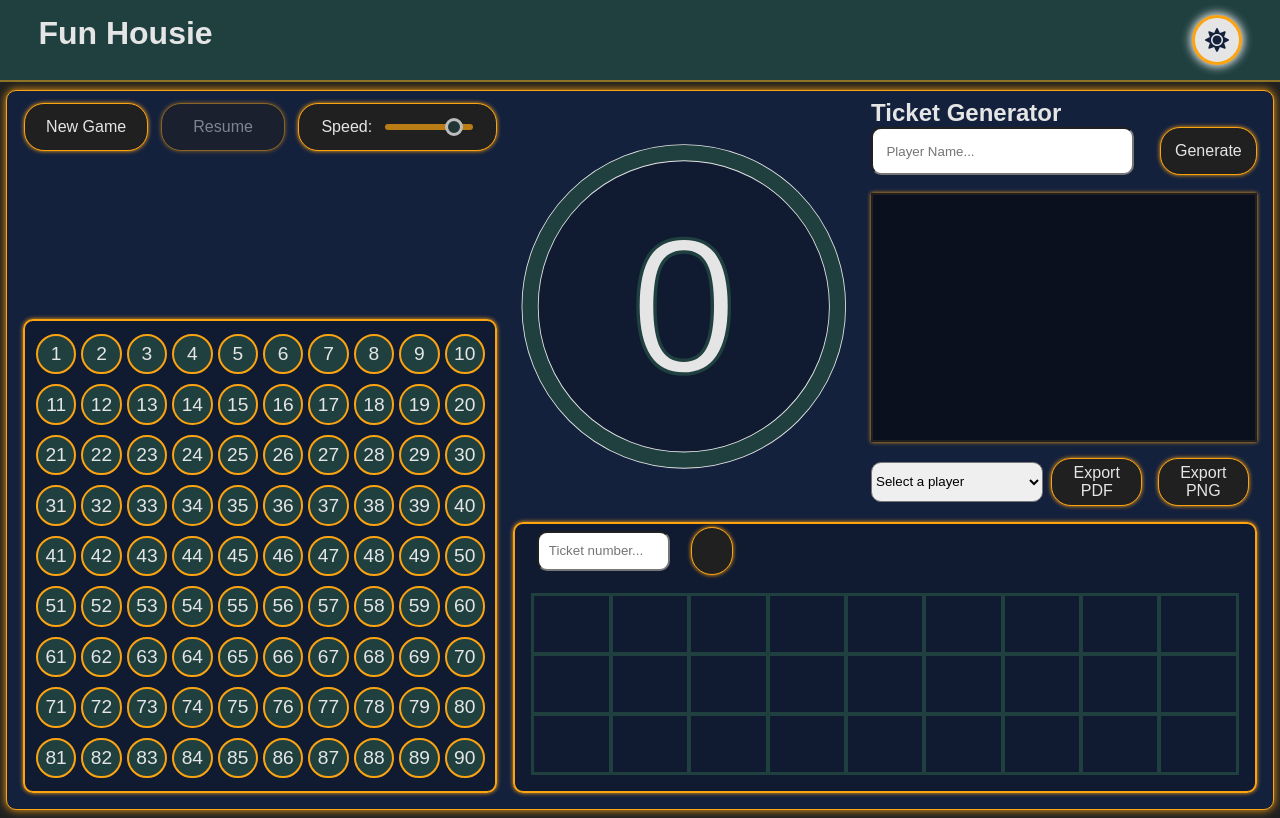
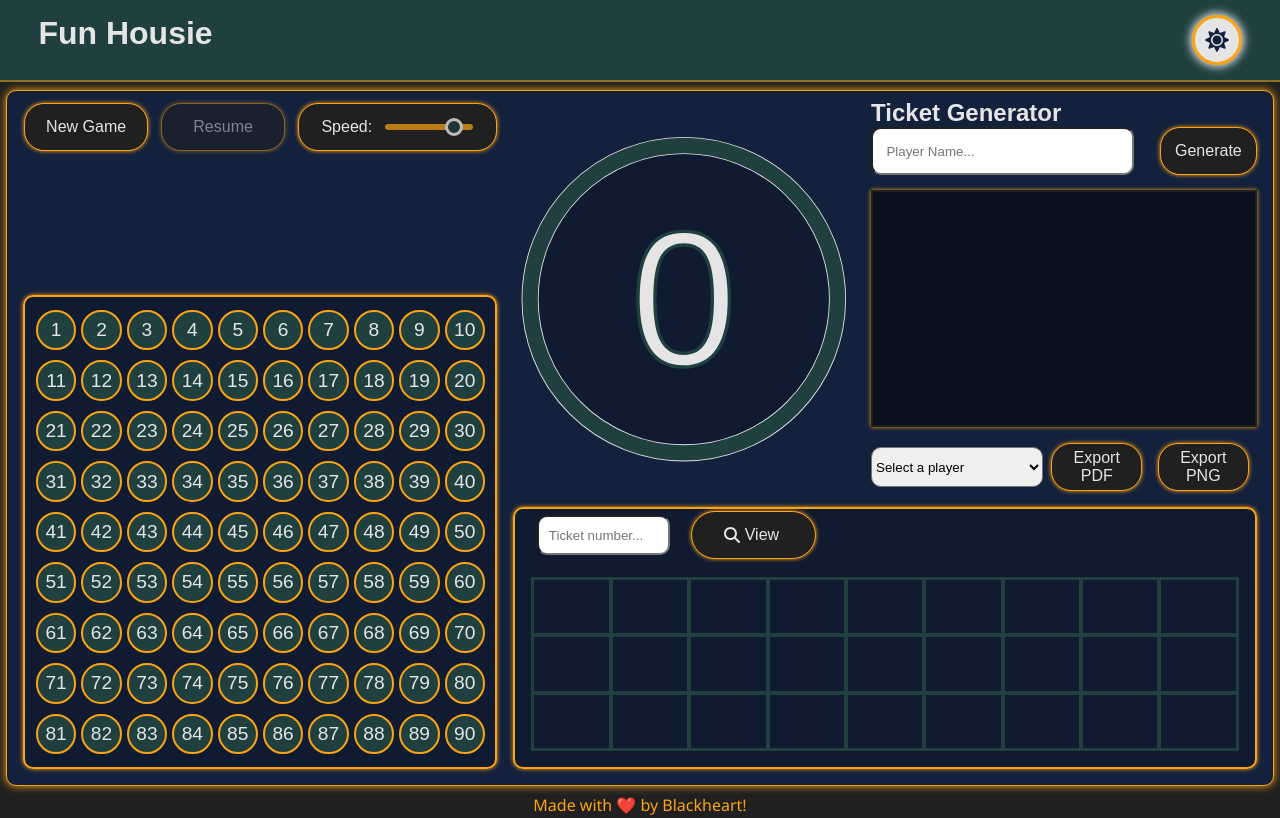
Before and after one commit to rohitharidas91/Fun-Housie, a React (Vite) app: page / in a window 1280 px wide. Built offline with nearby package versions, Linux system fonts and the light colour scheme.

Commit message:
Minor tweaks and updated Readme.md

```diff
--- a/src/components/App/App.css
+++ b/src/components/App/App.css
@@ -1,3 +1,10 @@
+html, body, #root {
+    margin: 0;
+    padding: 0;
+    min-height: 100%;
+    height: 100%;
+}
+
 .appBody {
     background: var(--bg-primary);
     width: 99%;
@@ -6,7 +13,7 @@
     border-radius: 10px;
     display: flex;
     flex-direction: row;
-    min-height:90vh;
+    min-height: 87vh;
     box-shadow:  0 0 8px 0px var(--accent-1);
 }
 
@@ -41,6 +48,13 @@
     height: 40%;
 }
 
+footer {
+    text-align: center;
+    margin-top: auto;
+    width: 100%;
+    font-family:'Segoe UI', Tahoma, Geneva, Verdana, sans-serif;
+    color: var(--accent-1);
+}
 
 /* Mobile Responsive */
 @media screen and (max-width: 1024px) {
@@ -58,4 +72,8 @@
     .appLeft {
         border-bottom: none;
     }
+
+    .appBody button, .appBody label {
+        font-size: 0.8em;
+    }
 }
--- a/src/components/App/App.jsx
+++ b/src/components/App/App.jsx
@@ -197,6 +197,9 @@ function App() {
           </div>
         </div>
       </div>
+      <footer>
+        <p>Made with ❤️ by Blackheart!</p>
+      </footer>
     </ThemeProvider >
 
   )
--- a/src/components/TicketDisplay/TicketDisplay.jsx
+++ b/src/components/TicketDisplay/TicketDisplay.jsx
@@ -142,7 +142,7 @@ function TicketDisplay(props) {
                 <button
                     className={styles.btnView}
                     onClick={displayTicket}
-                ><FaMagnifyingGlass /></button>
+                ><FaMagnifyingGlass /> &nbsp;View&nbsp; </button>
                 <span className={styles.winningTags}>
                     <p className={jFive ? styles.active : ''}>Jaldi 5</p>
                     <p className={jSeven ? styles.active : ''}>Jaldi 7</p>
--- a/src/components/TicketDisplay/TicketDisplay.module.css
+++ b/src/components/TicketDisplay/TicketDisplay.module.css
@@ -31,7 +31,7 @@
 }
 
 .btnView {
-    width: 5%;
+    width: 10em;
     aspect-ratio: 1 / 1;
     border-radius: 999px;
     margin: 0.5em;
```
Also changed, not shown: 1 other file (tests, documents, lock files or other folders).
